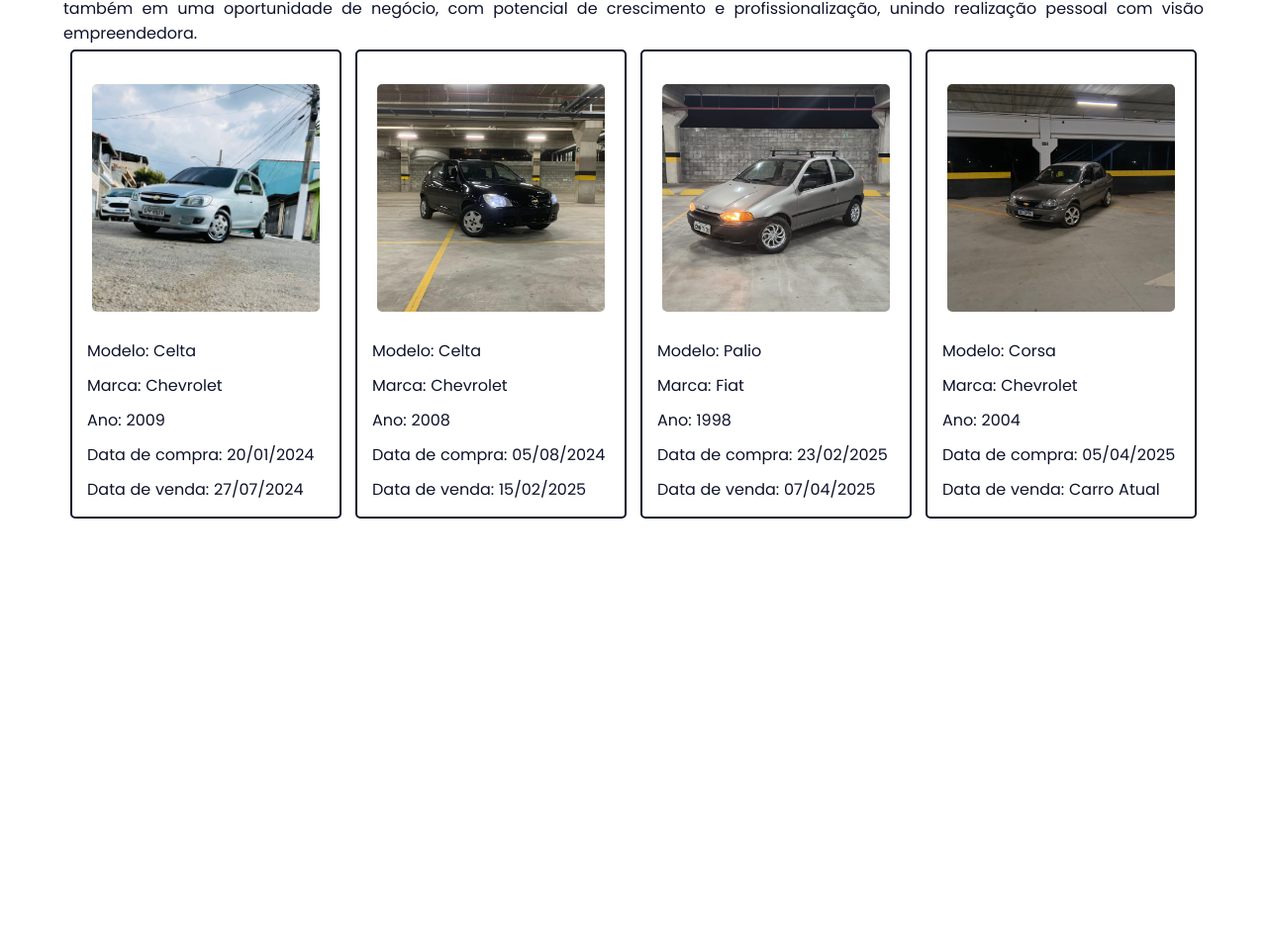
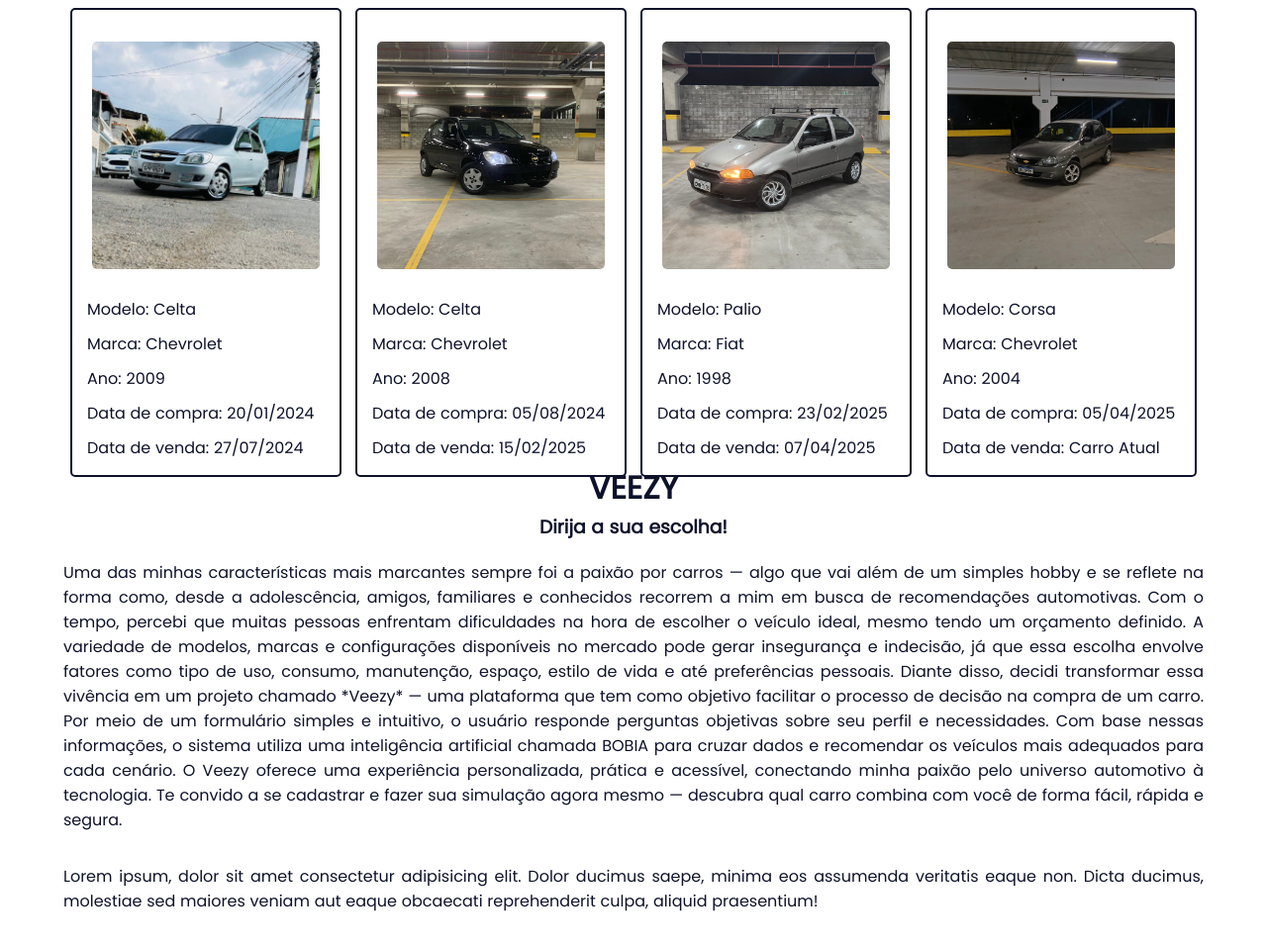
Before and after one commit to Paulo-Jrfc/projetoIndividual, a website: page public/index.html in a window 1280 px wide. Shown: the part 2961-3921 px from the top of the page at 99% size. Before the commit the page ends 3485 px from the top, so only its background shows below. Drawn offline with Linux system fonts and the light colour scheme.

Commit message:
Correções de bugs e atualizações

```diff
--- a/public/css/home/conteudo.css
+++ b/public/css/home/conteudo.css
@@ -1,6 +1,6 @@
 .conteudo {
   width: 100%;
-  height: 750px;
+  height: 650px;
   display: flex;
   flex-direction: row;
   align-items: center;
@@ -83,7 +83,6 @@
   height: 100%;
   padding: 10px;
   margin-top: 10%;
-  margin-bottom: 10%;
 }
 .sobrecarros .cards .card p{
   margin: 5px;
--- a/public/index.html
+++ b/public/index.html
@@ -77,7 +77,7 @@
     </div>
     <div class="conteudoSobreCarros">
       <div class="imagem">
-        <img src="../imagens/pauloJuniorLamborghini.jpg"pauloJuniorLamborghini">
+        <img src="../imagens/pauloJuniorLamborghini.jpg" pauloJuniorLamborghini">
         <h2>Lamborghini Gallardo</h2>
       </div>
       <div class="texto">
@@ -107,7 +107,18 @@
     <div class="titulo">
       <h1>COMO TUDO COMEÇOU?</h1>
       <h3>A historia dos carros na vida do Paulo Junior</h3>
-      <p>Em janeiro de 2024, realizei um dos maiores sonhos da minha vida: adquirir meu primeiro carro. Essa conquista representou muito mais do que apenas a compra de um bem material — foi o resultado de anos de desejo, motivação e esforço pessoal. Desde o início do meu primeiro emprego, tracei como meta essa realização, e com planejamento e disciplina, consegui torná-la realidade. Ter o meu próprio carro foi um marco na minha história com o universo automotivo, pois a partir desse momento, minha relação com os veículos passou a ser ainda mais intensa e prática. Com o tempo, comecei a me interessar também pelo processo de compra e venda de carros, observando o mercado, aprendendo sobre modelos, valorização e negociação. Desde então, essa dinâmica se tornou parte da minha rotina, e hoje estou no meu quarto carro. Cada troca trouxe novos aprendizados e experiências, fortalecendo ainda mais minha conexão com o setor e ampliando minha visão sobre o funcionamento do mercado automotivo na prática. O que começou como um hobbie e uma paixão pessoal, hoje se transforma também em uma oportunidade de negócio, com potencial de crescimento e profissionalização, unindo realização pessoal com visão empreendedora.</p>
+      <p>Em janeiro de 2024, realizei um dos maiores sonhos da minha vida: adquirir meu primeiro carro. Essa conquista
+        representou muito mais do que apenas a compra de um bem material — foi o resultado de anos de desejo, motivação
+        e esforço pessoal. Desde o início do meu primeiro emprego, tracei como meta essa realização, e com planejamento
+        e disciplina, consegui torná-la realidade. Ter o meu próprio carro foi um marco na minha história com o universo
+        automotivo, pois a partir desse momento, minha relação com os veículos passou a ser ainda mais intensa e
+        prática. Com o tempo, comecei a me interessar também pelo processo de compra e venda de carros, observando o
+        mercado, aprendendo sobre modelos, valorização e negociação. Desde então, essa dinâmica se tornou parte da minha
+        rotina, e hoje estou no meu quarto carro. Cada troca trouxe novos aprendizados e experiências, fortalecendo
+        ainda mais minha conexão com o setor e ampliando minha visão sobre o funcionamento do mercado automotivo na
+        prática. O que começou como um hobbie e uma paixão pessoal, hoje se transforma também em uma oportunidade de
+        negócio, com potencial de crescimento e profissionalização, unindo realização pessoal com visão empreendedora.
+      </p>
     </div>
     <div class="cards">
       <div class="card">
@@ -145,6 +156,32 @@
     </div>
   </div>
 
+  <div class="sobrecarros">
+    <div class="titulo">
+      <h1>VEEZY</h1>
+      <h3>Dirija a sua escolha!</h3>
+      <p>Uma das minhas características mais marcantes sempre foi a paixão por carros — algo que vai além de um simples
+        hobby e se reflete na forma como, desde a adolescência, amigos, familiares e conhecidos recorrem a mim em busca
+        de recomendações automotivas. Com o tempo, percebi que muitas pessoas enfrentam dificuldades na hora de escolher
+        o veículo ideal, mesmo tendo um orçamento definido. A variedade de modelos, marcas e configurações disponíveis
+        no mercado pode gerar insegurança e indecisão, já que essa escolha envolve fatores como tipo de uso, consumo,
+        manutenção, espaço, estilo de vida e até preferências pessoais. Diante disso, decidi transformar essa vivência
+        em um projeto chamado *Veezy* — uma plataforma que tem como objetivo facilitar o processo de decisão na compra
+        de um carro. Por meio de um formulário simples e intuitivo, o usuário responde perguntas objetivas sobre seu
+        perfil e necessidades. Com base nessas informações, o sistema utiliza uma inteligência artificial chamada BOBIA
+        para cruzar dados e recomendar os veículos mais adequados para cada cenário. O Veezy oferece uma experiência
+        personalizada, prática e acessível, conectando minha paixão pelo universo automotivo à tecnologia. Te convido a
+        se cadastrar e fazer sua simulação agora mesmo — descubra qual carro combina com você
+        de forma fácil, rápida e segura.
+      </p>
+    </div>
+    <div class="">
+      <p>Lorem ipsum, dolor sit amet consectetur adipisicing elit. Dolor ducimus saepe, minima eos assumenda veritatis
+        eaque non. Dicta ducimus, molestiae sed maiores veniam aut eaque obcaecati reprehenderit culpa, aliquid
+        praesentium!</p>
+    </div>
+  </div>
+
 
 
 </body>
```
Also changed, not shown: public/dashboard.html (+2 -2 lines), imagens/carIcon.png (added), imagens/searchIcon.png (added), 1 other file.
